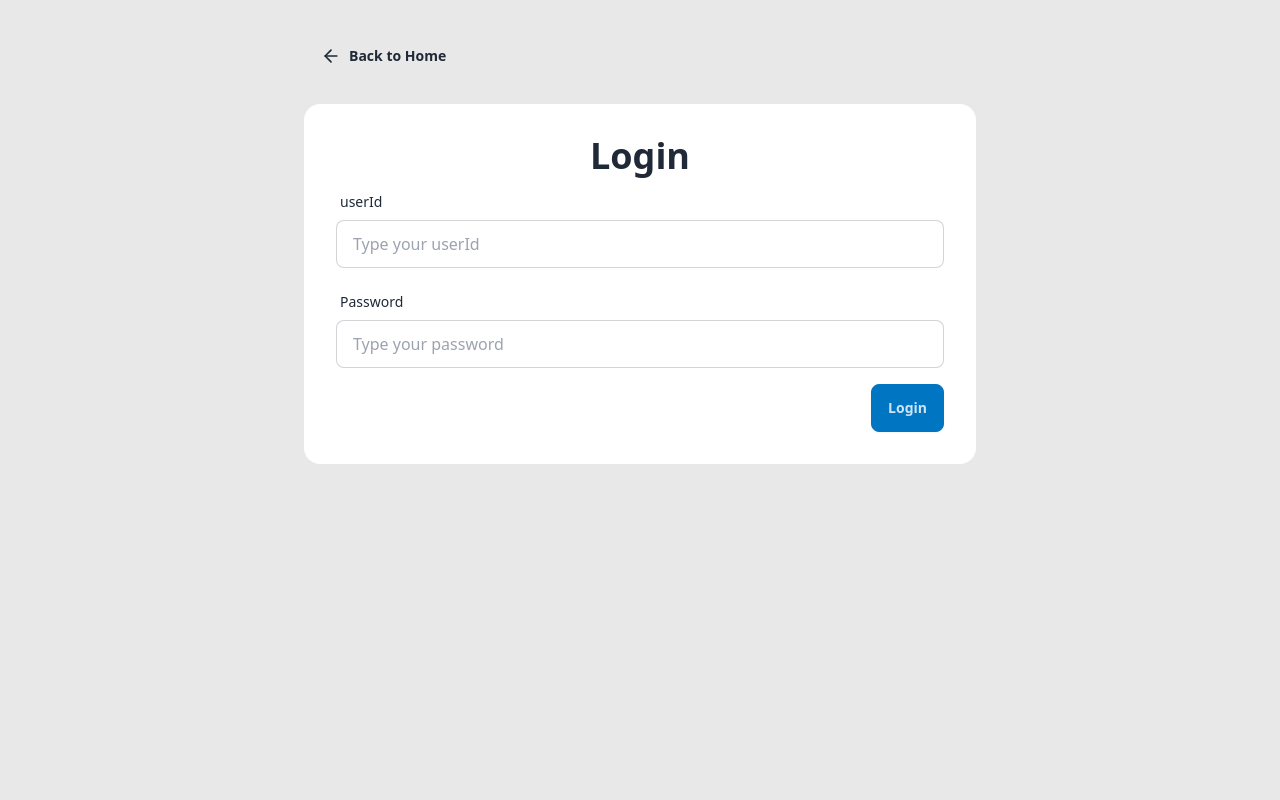
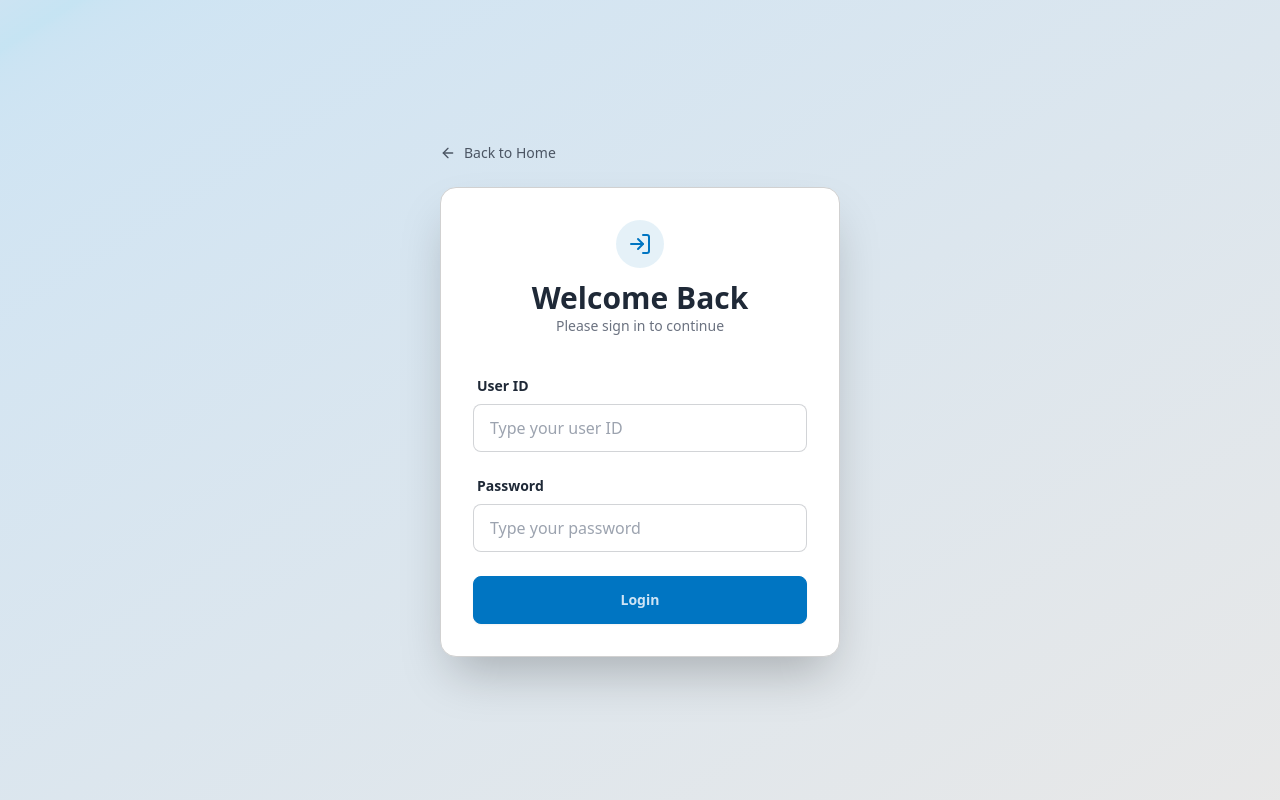
Before and after one commit to shivukc-04/Oblivion-IT-Management, a React app in the folder frontend/: page /login in a window 1280 px wide. Built offline with nearby package versions, Linux system fonts and the light colour scheme; the HTML template or start-up script is replaced by a standard one.

Commit message:
feat: improve login page UI

```diff
--- a/frontend/src/pages/LoginPage.jsx
+++ b/frontend/src/pages/LoginPage.jsx
@@ -1,73 +1,106 @@
-import { Link, useNavigate } from 'react-router'
-import { ArrowLeftIcon } from 'lucide-react'
-import { useState } from 'react'
-import toast from 'react-hot-toast'
-import axios from 'axios'
+import { Link, useNavigate } from "react-router";
+import { ArrowLeftIcon, LogIn } from "lucide-react";
+import { useState } from "react";
+import toast from "react-hot-toast";
+import axios from "axios";
 
 const LoginPage = () => {
-    const [userId, setuserId] = useState("")
-    const [password, setPassword] = useState("")
-    const [loading, setLaoding] = useState(false)
-    const navigate = useNavigate("/")
-    async function handleSubmit(e){
-        e.preventDefault()//prevent refresh
-        if(!userId.trim() || !password.trim()){
-            toast.error("Required Fields are Empty")
-            return
+  const [userId, setUserId] = useState("");
+  const [password, setPassword] = useState("");
+  const [loading, setLoading] = useState(false);
+  const navigate = useNavigate("/");
+
+  async function handleSubmit(e) {
+    e.preventDefault();
+    if (!userId.trim() || !password.trim()) {
+      toast.error("Required fields are empty");
+      return;
     }
-        setLaoding(true)
+    setLoading(true);
     try {
-            //get thr response from backend
-            const res = await axios.post("http://localhost:5250/api/auth/login", {userId, password})
-            const {token, user} = res.data
-            // store token in localStorage for testing ONLY
-            localStorage.setItem("authToken", token)
-            localStorage.setItem("userRole", user.role)
-            toast.success("You are Logged In")
-            navigate("/")
+      const res = await axios.post("http://localhost:5250/api/auth/login", {
+        userId,
+        password,
+      });
+      const { token, user } = res.data;
+      localStorage.setItem("authToken", token);
+      localStorage.setItem("userRole", user.role);
+      toast.success("You are logged in");
+      navigate("/");
     } catch (error) {
-            if (error.response.status === 401){
-              toast.error("userId or password is wrong")
-              return
+      if (error.response?.status === 401) {
+        toast.error("User ID or password is incorrect");
+      } else if (error.response?.status === 404) {
+        toast.error("Unable to login. Please try again later.");
+      } else {
+        toast.error("Something went wrong");
       }
-            if(error.response.status === 404){
-              toast.error("unable to login")
-              console.error(error)
-              return
-            }
-        }finally{
-            setLaoding(false)
+      console.error(error);
+    } finally {
+      setLoading(false);
     }
   }
 
   return (
-
-    <div  data-theme = 'fantasy' className='min-h-screen bg-base-200'>
-      <div className='container mx-auto px-4 py-8'>
-        <div className='max-w-2xl mx-auto'>
-          <Link to = {"/"} className='btn btn-ghost mb-6'>
-          <ArrowLeftIcon className='size-5'/>
+    <div data-theme="fantasy" className="min-h-screen flex items-center justify-center bg-gradient-to-br from-secondary/20 to-base-200">
+      <div className="w-full max-w-md p-6">
+        {/* Back Button */}
+        <Link
+          to="/"
+          className="inline-flex items-center gap-2 text-sm text-gray-600 hover:text-secondary transition mb-6"
+        >
+          <ArrowLeftIcon className="size-4" />
           Back to Home
         </Link>
-          <div className='card bg-base-100'>
-            <div className='card-body'>
-              <h2 className='card-title text-4xl mx-auto my-auto'>Login</h2>
+
+        {/* Card */}
+        <div className="card bg-base-100 shadow-2xl border border-base-300">
+          <div className="card-body">
+            <div className="flex flex-col items-center mb-6">
+              <div className="bg-secondary/10 p-3 rounded-full">
+                <LogIn className="size-6 text-secondary" />
+              </div>
+              <h2 className="card-title text-3xl font-bold mt-3">Welcome Back</h2>
+              <p className="text-gray-500 text-sm">
+                Please sign in to continue
+              </p>
+            </div>
+
+            {/* Form */}
             <form onSubmit={handleSubmit}>
-                <div className='form-control mb-4'>
-                  <label className='label'>
-                    <span className='label-text'>userId</span>
+              <div className="form-control mb-4">
+                <label className="label">
+                  <span className="label-text font-semibold">User ID</span>
                 </label>
-                  <input type = "text" placeholder='Type your userId' className='input input-bordered' value = {userId} onChange={(e)=>setuserId(e.target.value)}/>
+                <input
+                  type="text"
+                  placeholder="Type your user ID"
+                  className="input input-bordered focus:input-secondary transition"
+                  value={userId}
+                  onChange={(e) => setUserId(e.target.value)}
+                />
               </div>
-                <div className='form-control mb-4'>
-                  <label className='label'>
-                    <span className='label-text'>Password</span>
+
+              <div className="form-control mb-6">
+                <label className="label">
+                  <span className="label-text font-semibold">Password</span>
                 </label>
-                  <input type = 'password' placeholder='Type your password' className='input input-bordered' value = {password} onChange={(e)=>setPassword(e.target.value)}/>
+                <input
+                  type="password"
+                  placeholder="Type your password"
+                  className="input input-bordered focus:input-secondary transition"
+                  value={password}
+                  onChange={(e) => setPassword(e.target.value)}
+                />
               </div>
-                <div className='card-actions justify-end'>
-                  <button type = "submit" className='btn btn-secondary' disabled = {loading}>
-                    {loading? "Logging in...": "Login"}
+
+              <div className="card-actions justify-center">
+                <button
+                  type="submit"
+                  className="btn btn-secondary w-full"
+                  disabled={loading}
+                >
+                  {loading ? "Logging in..." : "Login"}
                 </button>
               </div>
             </form>
@@ -75,8 +108,7 @@ const LoginPage = () => {
         </div>
       </div>
     </div>
-    </div>
-  )
-}
+  );
+};
 
-export default LoginPage
+export default LoginPage;
```
Lines whose indentation alone changed are shown as unchanged.
